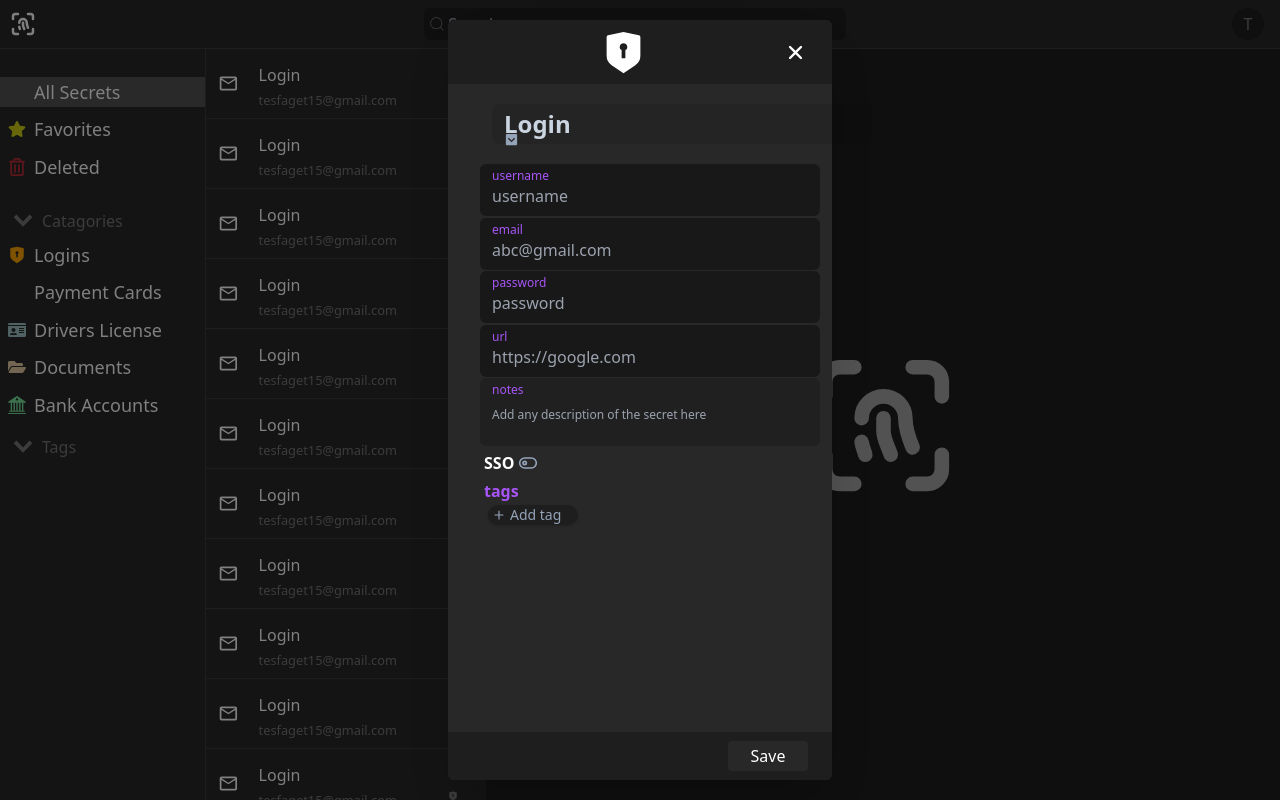
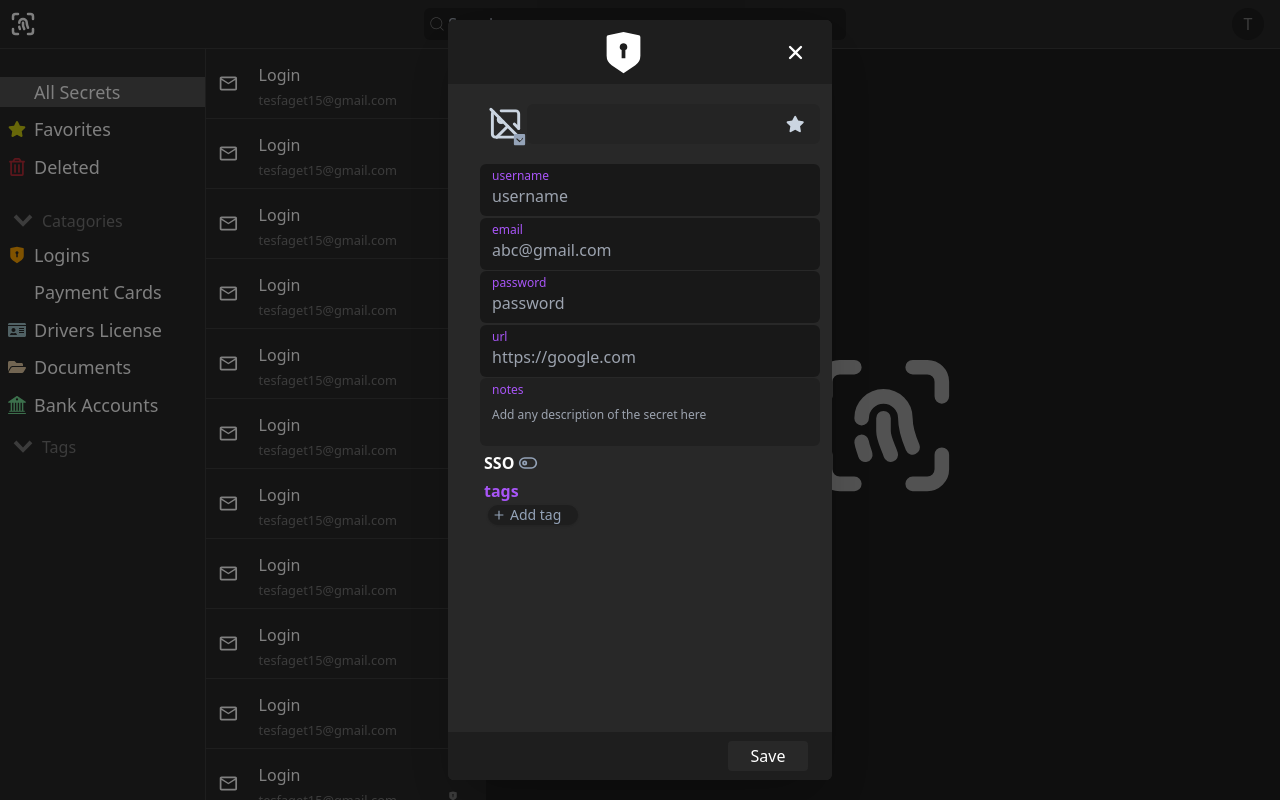
Before and after one commit to tesfatesfaye/FreePass, a React (Vite) app in the folder client/: page / in a window 1280 px wide. Built offline with nearby package versions, Linux system fonts and the light colour scheme; some icons are missing.

Commit message:
made changes to login modal

```diff
--- a/client/src/components/secrets/selectedSecret/Login.tsx
+++ b/client/src/components/secrets/selectedSecret/Login.tsx
@@ -13,21 +13,22 @@ const LoginSecretComponent: FC = () => {
     <Modal>
       <div className=" flex flex-col w-auto ml-8 gap-3 box-border pt-5 mr-3">
         <div className="relative flex gap-1 max-w-[100%] ml-2 mb-2 items-center box-border cursor-pointer">
-          <Icon type="PlaceHolder" className="text-slate-300" size={30} />
+          <Icon type="PlaceHolder" className="text-slate-300" size={40} />
           <Icon
             type="DownBackGround"
-            className="absolute left-4 top-7 text-slate-400  "
+            className="absolute left-6 top-7 text-slate-400  "
             size={15}
           />
-
-          <input
-            className=" pl-3 flex box-border py-1 items-center text-slate-300 text-2xl font-semibold
-             bg-black bg-opacity-10 rounded-md flex-grow outline-none"
-            value="Login"
-            type="text"
-            name="title"
-            autoFocus
-          />
+          <div className="flex items-center gap-1 bg-black bg-opacity-10 rounded-md w-full pr-4 py-1 ">
+            <input
+              className=" w-full flex box-border rounded-md  bg-transparent items-center text-slate-300 text-2xl font-semibold
+              flex-grow outline-none"
+              type="text"
+              name="title"
+              autoFocus
+            />
+            <Icon type="Favorite" className="text-slate-300" size={20} />
+          </div>
         </div>
         <form className="flex flex-col gap-[1.5px]">
           <div className=" bg-black bg-opacity-40  w-auto rounded-md flex flex-col pl-3 pb-2">
```
